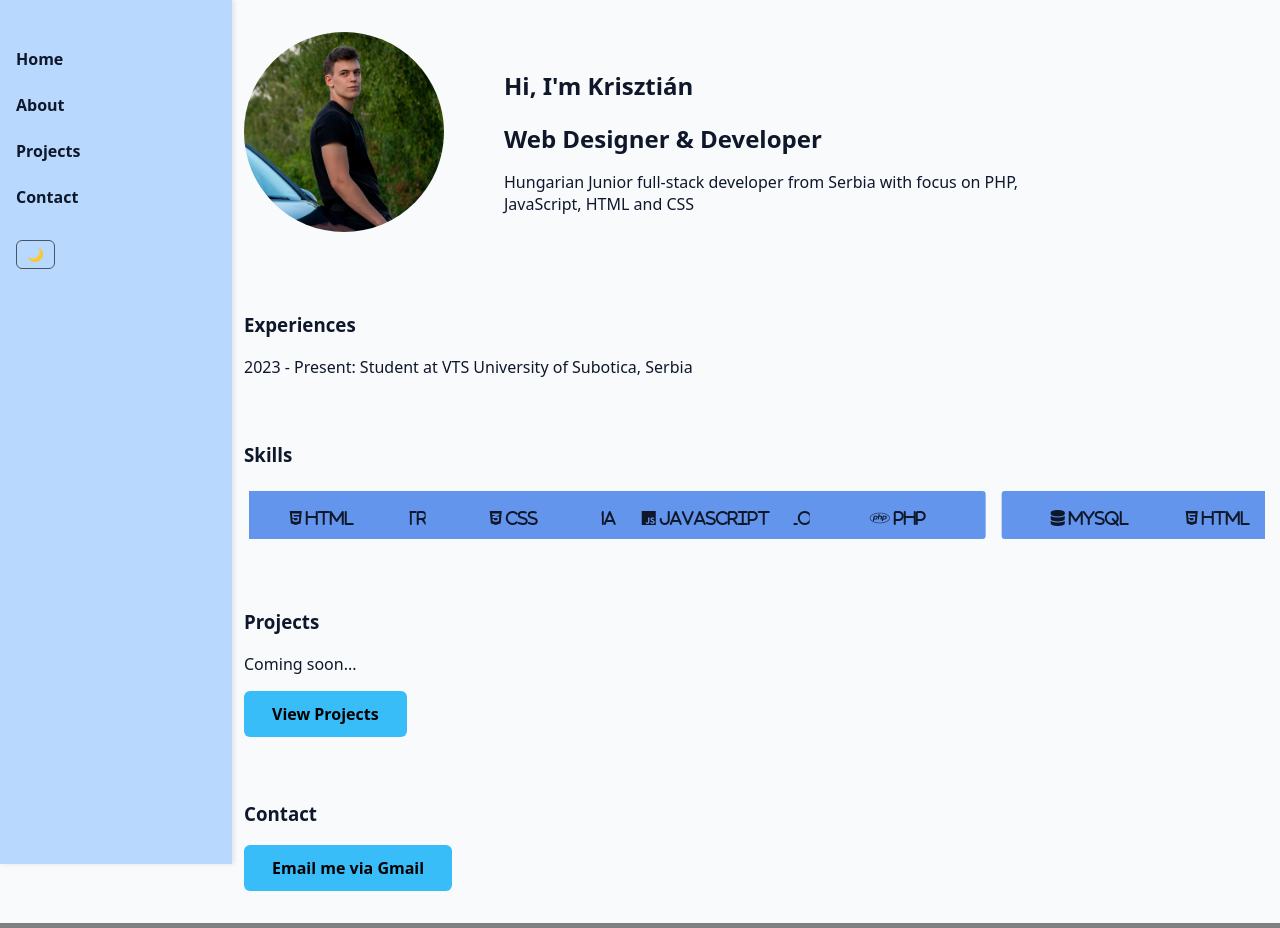
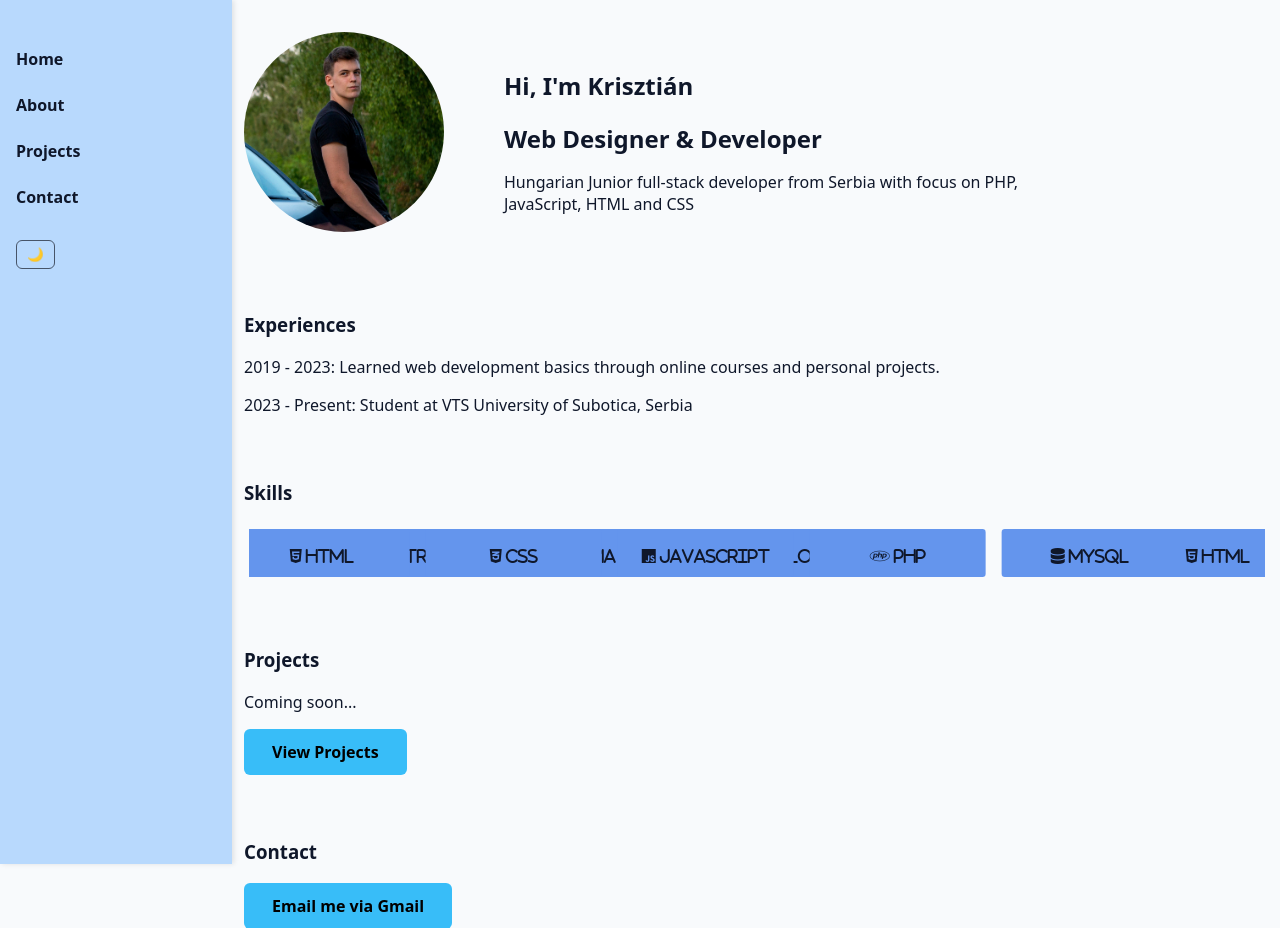
Before and after one commit to Fisztt/Portfolio, a PHP site: page / in a window 1280 px wide. Shown: the top 928 px of the page. Run offline with PHP 8.4, Linux system fonts and the light colour scheme.

Commit message:
Updating the experiences

```diff
--- a/index.php
+++ b/index.php
@@ -42,8 +42,8 @@
         <!-- ABOUT -->
         <section id="about" class="container">
             <h3>Experiences</h3>
-            <p>2023 - Present: Student at VТS University of Subotica, Serbia
-            </p>
+            <p>2019 - 2023: Learned web development basics through online courses and personal projects. </p>
+            <p>2023 - Present: Student at VТS University of Subotica, Serbia</p>
         </section>
         <!-- SKILLS -->
         <section id="skills" class="container">
```
